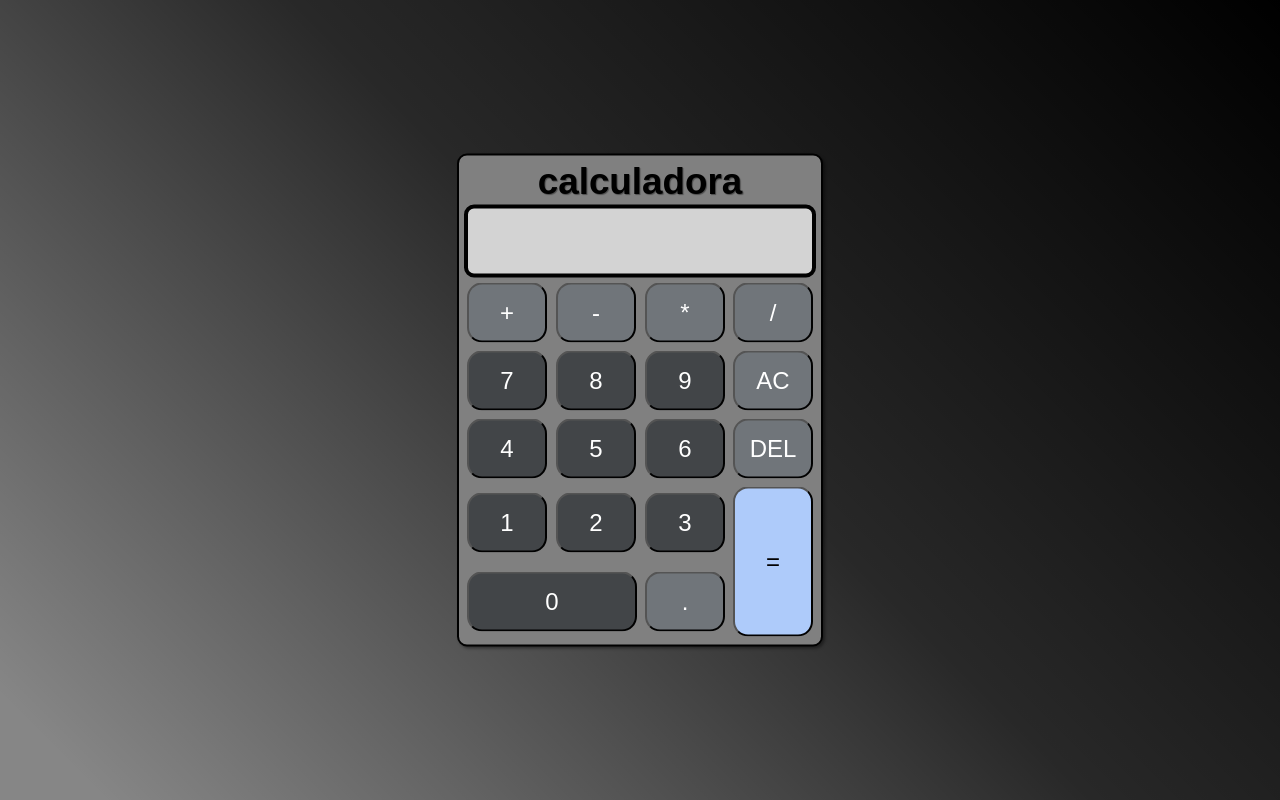
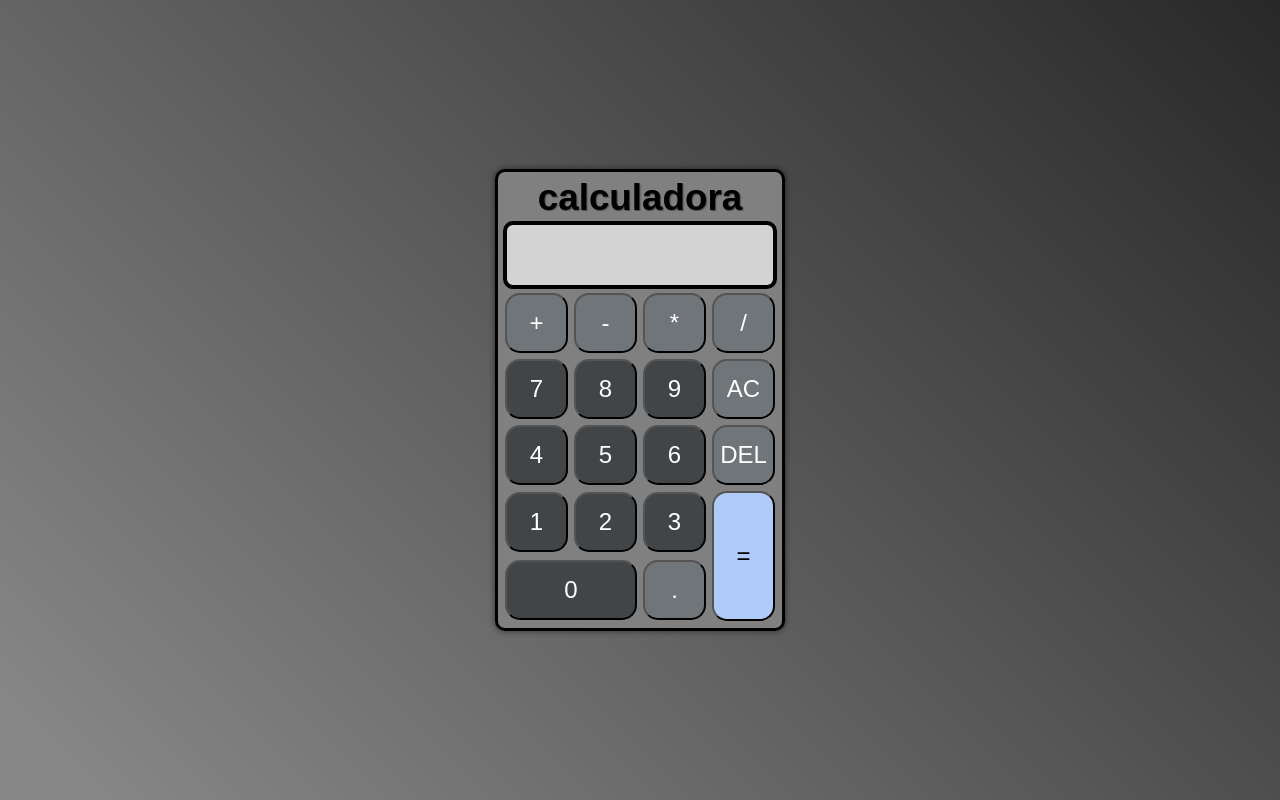
Before and after one commit to renanol13/projeto-calculadora, a plain HTML site: page index.html in a window 1280 px wide. Drawn offline with Linux system fonts and the light colour scheme.

Commit message:
formatando tela para telas pequenas

```diff
--- a/index.html
+++ b/index.html
@@ -48,13 +48,13 @@
           <td><button class="numero" onclick="mostrarTela('2')">2</button></td>
           <td><button class="numero" onclick="mostrarTela('3')">3</button></td>
           <td rowspan="2">
-            <button style="height: 150px" id="result">=</button>
+            <button style="height: 130px" id="result">=</button>
           </td>
         </tr>
         <tr>
           <td colspan="2">
             <button
-              style="width: 170px"
+              style="width: 132px"
               class="numero"
               onclick="mostrarTela('0')"
             >
--- a/script.js
+++ b/script.js
@@ -1,7 +1,7 @@
 
 let mostrarTela = (digit) => {
   let res = document.querySelector("#res");
-  if (res.innerHTML.length <= 13) {
+  if (res.innerHTML.length <= 12) {
     res.innerHTML += digit;
   }
 };
@@ -16,6 +16,7 @@ result.addEventListener("click", () => {
     res.innerHTML = msg;
   } catch (error) {
     alert("[ERRO!] Verifique Sua entrada!");
+    //res.innerHTML = ''
   }
 });
 
--- a/style.css
+++ b/style.css
@@ -16,20 +16,19 @@
 
 body {
   height:100vh ;
-  background-image: linear-gradient(45deg, rgba(0, 0, 0, 0.475)5%, rgba(0, 0, 0, 0.842), black );
+  background-image: linear-gradient(45deg, rgba(0, 0, 0, 0.475)5%, rgba(0, 0, 0, 0.842));
 }
 
 table {
   background-color: gray;
   padding: 3px;
   position: absolute;
-  border: 2px solid;
+  border: 3px solid;
   border-radius: 10px;
   left: 50%;
   top: 50%;
   transform: translate(-50%, -50%);
-  box-shadow: 2px 2px 3px rgba(0, 0, 0, 0.404);
-  visibility: visible;
+  box-shadow: 0px 0px 6px rgba(0, 0, 0, 0.534);
 }
 
 button {
@@ -39,8 +38,8 @@ button {
   font-size: 1.5em;
   font-weight: 600;
   height: 60px;
-  width: 80px;
-  margin: 3px;
+  width: 63px;
+  margin: 2px;
   border-radius: 15px;
   font-weight: 400;
 }
@@ -56,9 +55,10 @@ thead > tr:nth-child(2) td {
   font-size: 2.3em;
   background-color: lightgrey;
   border: 4px solid;
-  height: 65px;
+  height: 60px;
   margin: 3px;
   border-radius: 10px;
+  padding-right: 5px;
 }
 
 #title {
```
